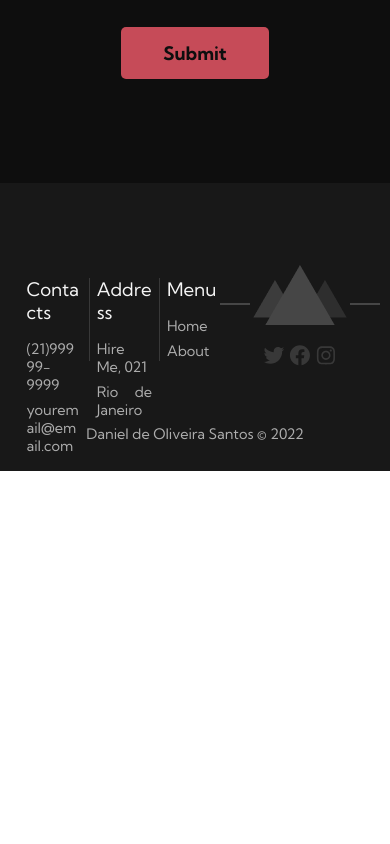
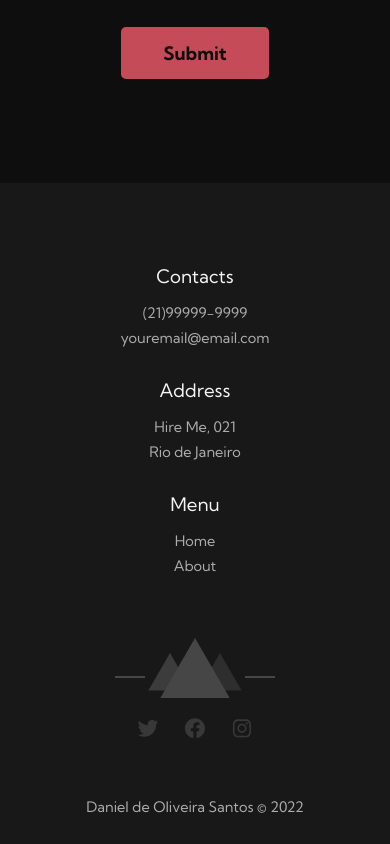
Before and after one commit to danideoliveira/mountain-page, a React (Vite) app: page / in a window 390 px wide. Shown: the part 4375-5219 px from the top of the page. Before the commit the page ends 4846 px from the top, so only its background shows below. Built offline with nearby package versions, Linux system fonts and the light colour scheme.

Commit message:
Adicionando responsividade (Footer)

```diff
--- a/src/components/Footer/Footer.styled.js
+++ b/src/components/Footer/Footer.styled.js
@@ -1,7 +1,6 @@
 import styled from "styled-components";
 import { setFlexbox } from "../../helpers/Mixins";
 import { colors } from "../../helpers/Colors";
-import { images } from "../Images/Images";
 
 export const Container = styled.footer`
   width: 100%;
@@ -71,6 +70,33 @@ export const ContainerSecondary = styled.div`
   .footer-address {
     border-right: 1px solid ${colors.color5};
   }
+
+  @media (min-width: 300px) and (max-width: 600px) {
+    .container-footer-links,
+    .footer-left-div {
+      flex-direction: column;
+    }
+
+    .container-icons {
+      width: 100%;
+    }
+
+    .footer-left-div {
+      width: 90%;
+    }
+
+    .footer-right-div {
+      margin-top: 3rem;
+    }
+
+    .footer-contacts,
+    .footer-address,
+    .footer-menu {
+      width: 100%;
+      margin-bottom: 3rem;
+      border-right: 0;
+    }
+  }
 `;
 
 export const Title = styled.h2`
@@ -80,6 +106,10 @@ export const Title = styled.h2`
   font-weight: 400;
   width: 80%;
   text-align: left;
+
+  @media (min-width: 300px) and (max-width: 600px) {
+    text-align: center;
+  }
 `;
 
 export const Text = styled.p`
@@ -88,6 +118,10 @@ export const Text = styled.p`
   text-align: justify;
   width: 80%;
   margin-bottom: 0.7rem;
+
+  @media (min-width: 300px) and (max-width: 600px) {
+    text-align: center;
+  }
 `;
 
 export const Icon = styled.a`
```
